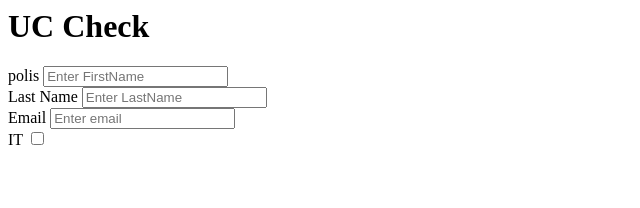
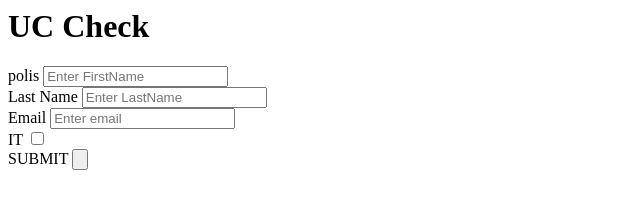
Before and after one commit to vinoth9600/anacheck.net, a plain HTML site: page index.html in a window 1280 px wide. Shown: the whole page, without its empty margins (0-640 px from the left). Drawn offline with Linux system fonts and the light colour scheme.

Commit message:
Update index.html

```diff
--- a/index.html
+++ b/index.html
@@ -22,6 +22,10 @@
                 <label for="email">IT</label>
                 <input type="checkbox" name="IT" id="IT" placeholder="Select" />
             </div>
+	    <div class="form-group">
+                <label for="email">SUBMIT</label>
+                <input type="button" name="SUBMIT" id="SUBMIT" placeholder="SUBMIT" />
+            </div>
     </section>
 
 </body>
```
